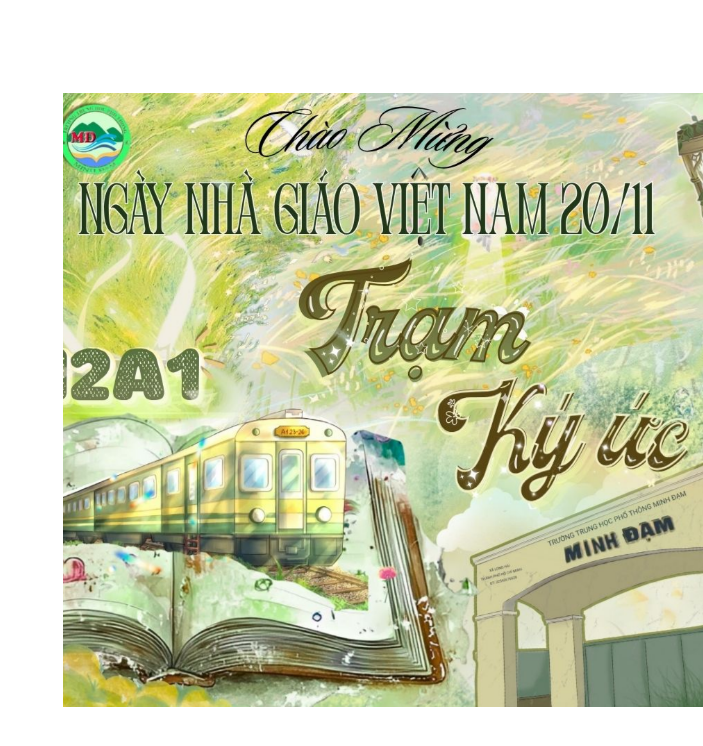
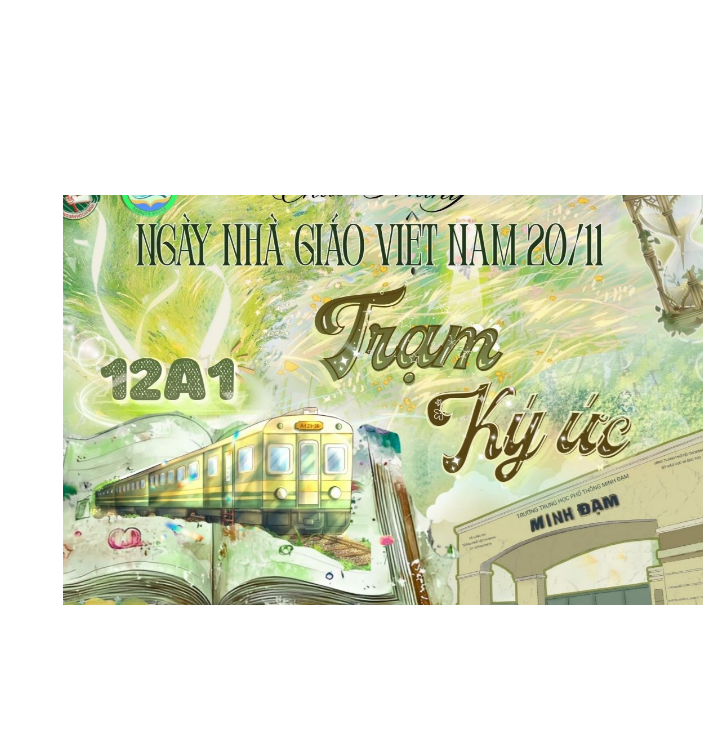
Before and after one commit to TramkiucMinhDam/tapsandientu12A1, a plain HTML site: page book.html in a window 1280 px wide. Shown: the whole page, without its empty margins (577-1280 px from the left). Drawn offline with Linux system fonts and the light colour scheme.

Commit message:
Update style.css

```diff
--- a/style.css
+++ b/style.css
@@ -19,7 +19,7 @@ body {
 /* ⭐ Flipbook tự co theo màn hình nhưng KHÔNG scale */
 .flipbook {
     width: min(100vw, 1400px);
-    height: calc((min(100vw,1400px)) * 600 / 1250);
+    height: calc((min(100vw,1400px)) * 400 / 1250);
 }
 
 /* ⭐ Giữ tỉ lệ từng trang */
```
